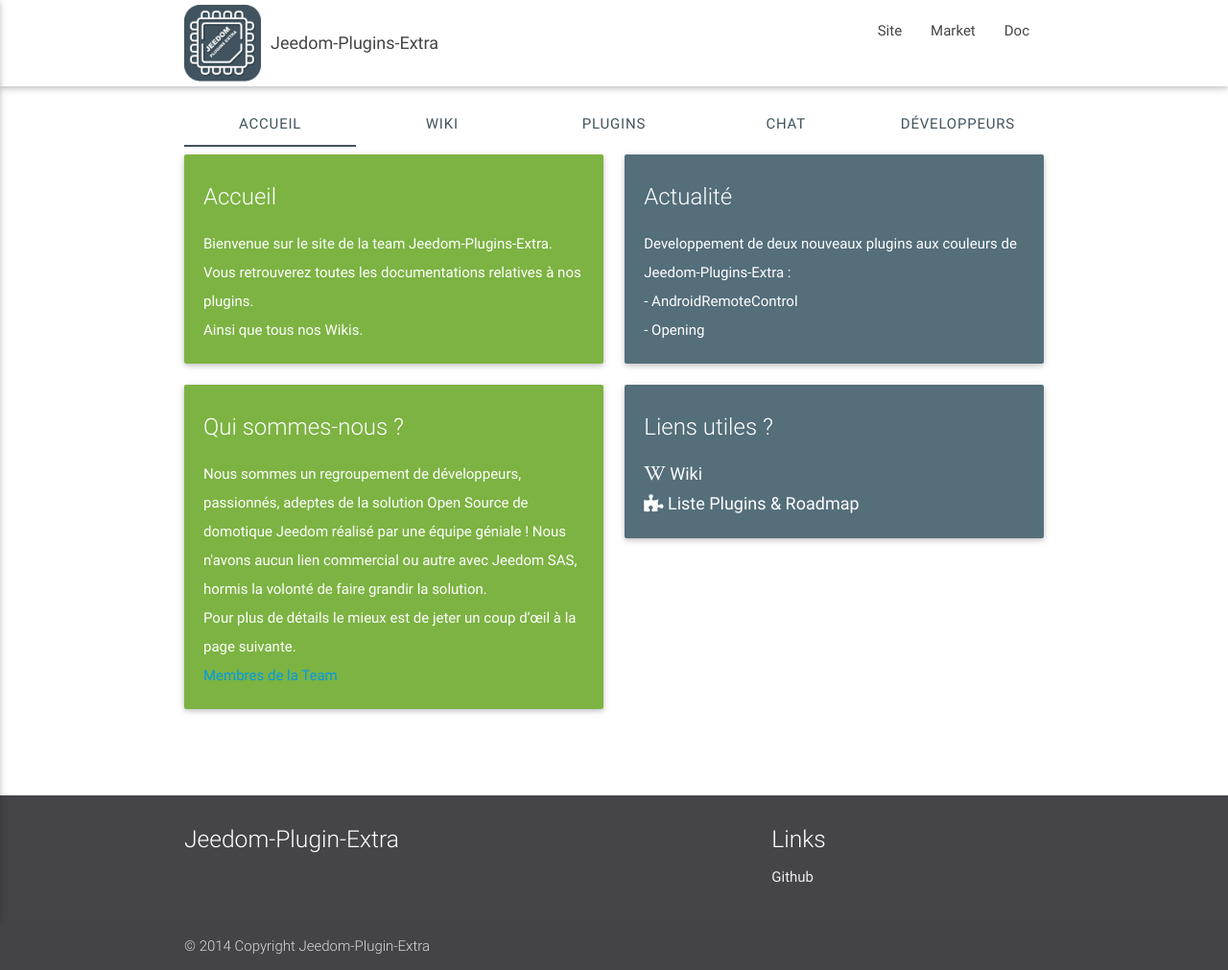
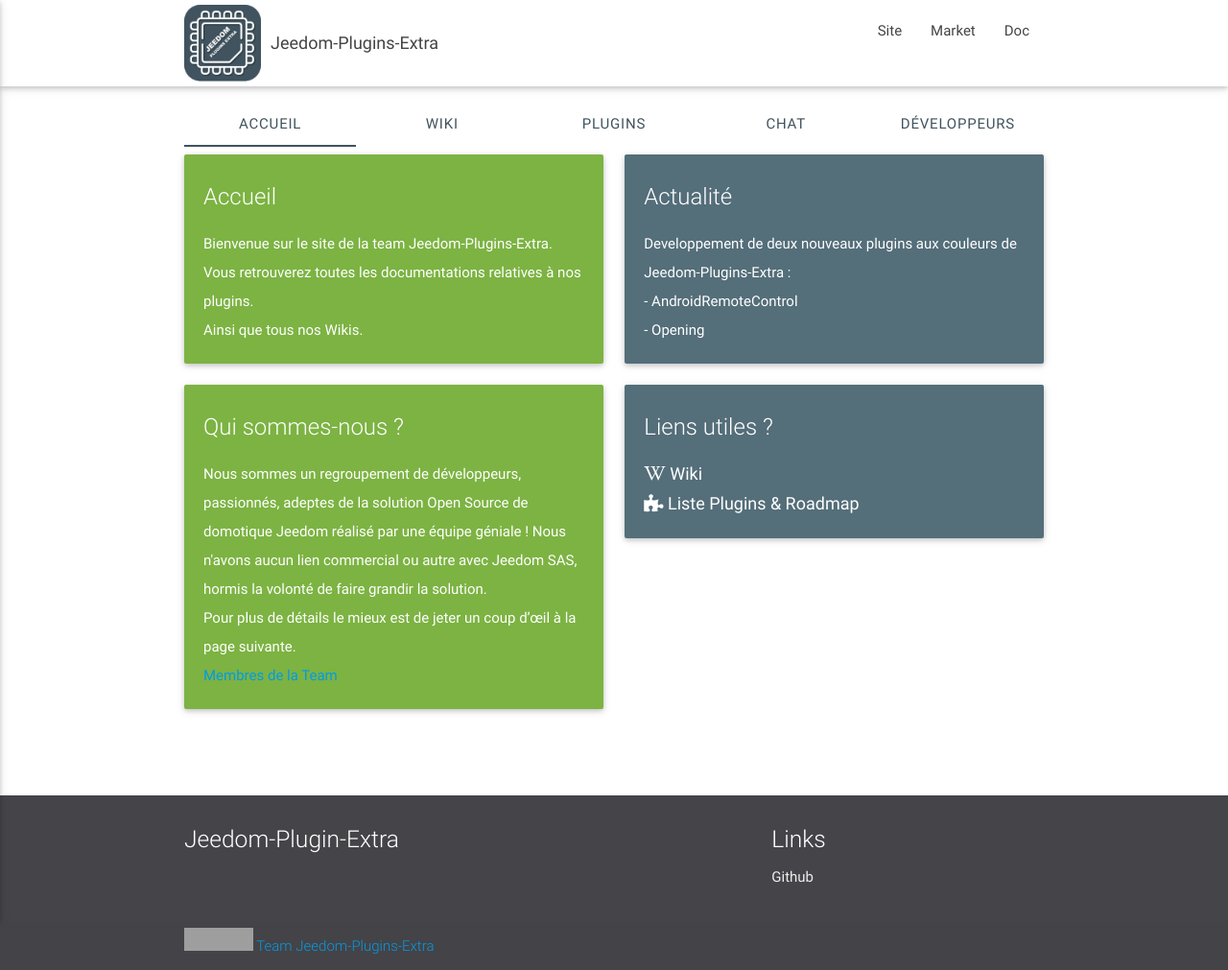
Before and after one commit to NextDom/NextDom.github.io, a Jekyll site: the page index.html, which Jekyll copies as it is, in a window 1280 px wide. Shown: the whole page at 96% size. Built offline with Jekyll 4.4.1, drawn with Linux system fonts in a browser that asks for light colours; nearby versions of some CDN libraries; grey boxes are pictures that could not be loaded.

Commit message:
Update index.html

```diff
--- a/index.html
+++ b/index.html
@@ -181,7 +181,7 @@
           </div>
           <div class="footer-copyright">
             <div class="container">
-            © 2014 Copyright Jeedom-Plugin-Extra
+            <a href="https://creativecommons.org/licenses/by-sa/4.0/"><img alt="CC" src="https://creativecommons.org/images/deed/cc_blue_x2.png" height="24px" width="24px"><img alt="attribution" src="https://creativecommons.org/images/deed/attribution_icon_blue_x2.png" height="24px" width="24px"><img alt="SA" src="https://creativecommons.org/images/deed/sa_blue_x2.png" height="24px" width="24px"> Team Jeedom-Plugins-Extra </a>
             </div>
           </div>
         </footer>
```
